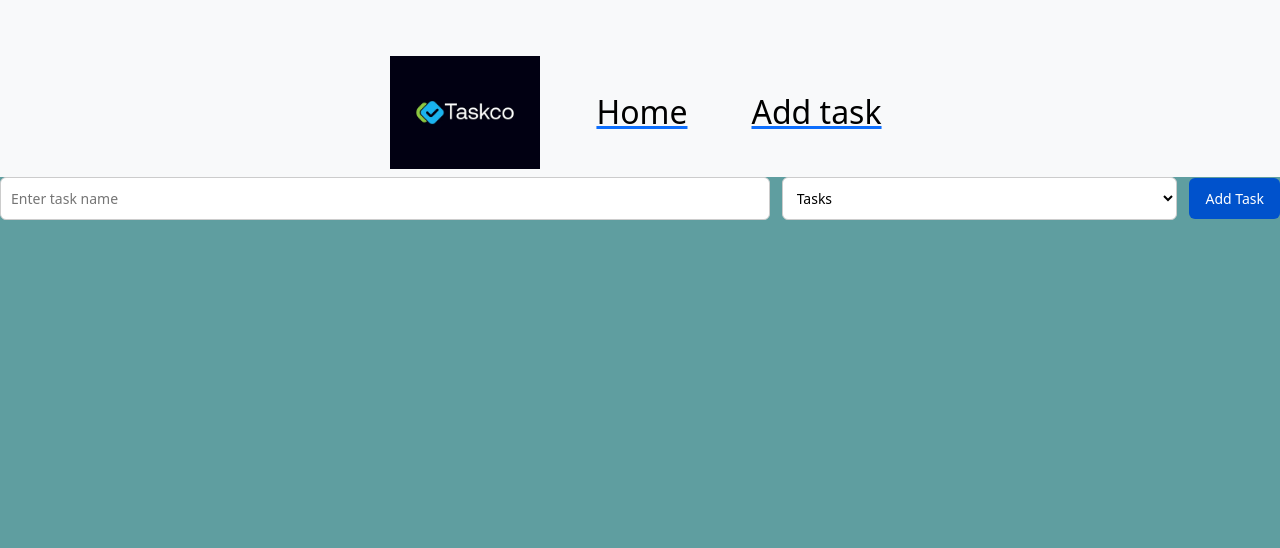
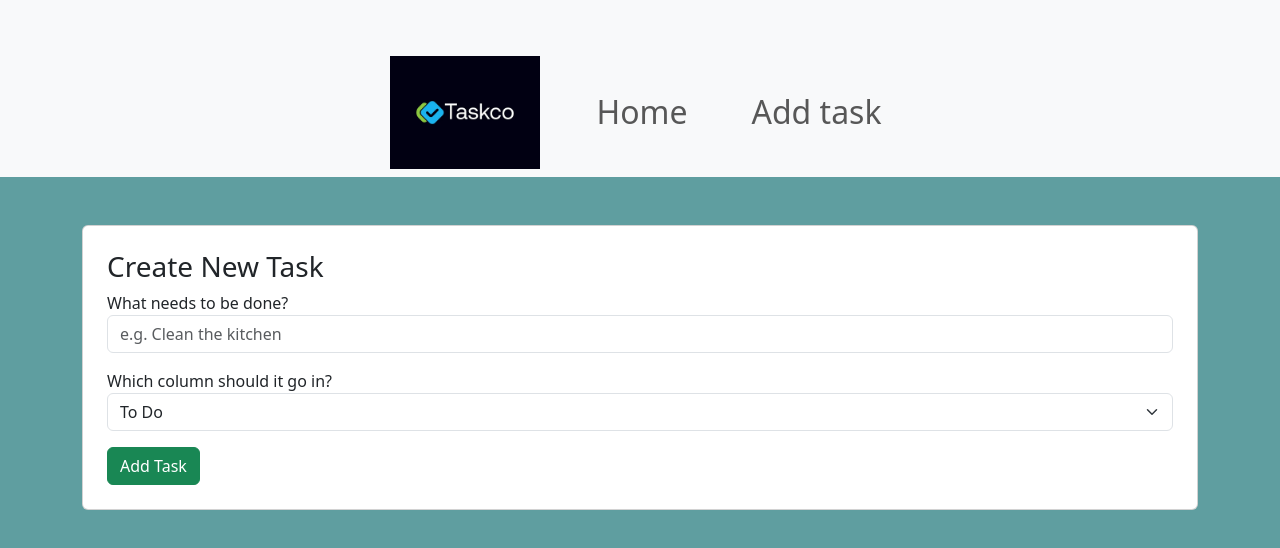
Before and after one commit to akbar98-7/Tasksaddreact, a React (Vite) app: page /addtask in a window 1280 px wide. Shown: the top 548 px of the page. Built offline with nearby package versions, Linux system fonts and the light colour scheme.

Commit message:
recent Updations

```diff
--- a/src/App.css
+++ b/src/App.css
@@ -34,44 +34,3 @@
 .kanban-card:hover {
   transform: translateY(-2px);
 }
-
-.add-task-wrapper {
-  margin-bottom: 20px;
-}
-
-.add-task-form {
-  display: flex;
-  gap: 12px;
-  align-items: center;
-}
-
-.add-task-input {
-  flex: 2;
-  padding: 10px;
-  border-radius: 6px;
-  border: 1px solid #ccc;
-  font-size: 14px;
-}
-
-.add-task-select {
-  flex: 1;
-  padding: 10px;
-  border-radius: 6px;
-  border: 1px solid #ccc;
-  font-size: 14px;
-  background-color: #fff;
-}
-
-.add-task-button {
-  padding: 10px 16px;
-  border-radius: 6px;
-  border: none;
-  background-color: #0052cc;
-  color: white;
-  font-size: 14px;
-  cursor: pointer;
-}
-
-.add-task-button:hover {
-  background-color: #0041a8;
-}
--- a/src/App.jsx
+++ b/src/App.jsx
@@ -1,4 +1,4 @@
-
+import { useState } from 'react'; // 1. Add useState
 import { Route, Routes } from 'react-router-dom'
 import './App.css'
 import Home from './Components/Home'
@@ -10,11 +10,20 @@ import web from './assets/web.jpg'
 function App() {
 
 
+  const [kanbanData, setKanbanData] = useState([
+    { id: 1, title: "To Do", items: [{ id: 1, name: "Design Login Page" }] },
+    { id: 2, title: "Intiation", items: [{ id: 3, name: "API Integration" }] },
+    { id: 3, title: "Planning", items: [] },
+    { id: 4, title: "Executuion", items: [] },
+    { id: 5, title: "Monitor", items: [] },
+    { id: 6, title: "Closure", items: [] },
+    { id: 7, title: "Done", items: [] }
+  ]);
+
+
   return (
     <>
-
       <div>
-
         <nav className="navbar navbar-expand-lg bg-body-tertiary">
 
           <div className="container-fluid ">
@@ -22,22 +31,17 @@ function App() {
             <button className="navbar-toggler" type="button" data-bs-toggle="collapse" data-bs-target="#navbarNav" aria-controls="navbarNav" aria-expanded="false" aria-label="Toggle navigation">
               <span className="navbar-toggler-icon"></span>
             </button>
+
             <div className="collapse navbar-collapse justify-content-center mt-5 gap-5" id="navbarNav">
               <img src={web} alt="" width={150} />
               <ul className="navbar-nav gap-5">
-                <Link to="/">
-                  <li className="nav-item">
-
-                    <a className="nav-link active fs-2" aria-current="page" >Home</a>
-                  </li>
+                <Link to="/" className="nav-link fs-2">
+                  Home
                 </Link>
 
-                <Link to="/addtask">
-                  <li className="nav-item">
-                    <a className="nav-link active fs-2" >Add task</a>
-                  </li>
+                <Link to="/addtask" className="nav-link fs-2">
+                  Add task
                 </Link>
-
               </ul>
             </div>
           </div>
@@ -45,8 +49,8 @@ function App() {
 
         <Routes>
 
-          <Route path="/" element={<Home />} />
-          <Route path="/addtask" element={<AddTask />} />
+          <Route path="/" element={<Home data={kanbanData} />} />
+          <Route path="/addtask" element={<AddTask data={kanbanData} setData={setKanbanData} />} />
 
         </Routes>
       </div>
--- a/src/Components/AddTask.jsx
+++ b/src/Components/AddTask.jsx
@@ -1,54 +1,80 @@
 import React from 'react'
 import { useState } from "react";
+import { useNavigate } from "react-router-dom";
 
-const AddTask = ({ onAddTask }) => {
+const AddTask = ({ data, setData }) => {
 
   const [taskName, setTaskName] = useState("");
-  const [status, setStatus] = useState("Tasks");
+  const [selectedColumnId, setSelectedColumnId] = useState(data[0].id);
 
-  const handleSubmit = (e) => {
-    e.preventDefault();
+  const navigate = useNavigate();
 
-    if (!taskName) return;
+  // 2. A clear function to handle what happens when the button is clicked
+  const handleAddClick = (e) => {
+    e.preventDefault(); // Stop the page from refreshing
 
-    onAddTask({
-      name: taskName,
-      status: status
+    // Validation: Don't add empty tasks
+    const newTask = { id: Date.now(), name: taskName };
+
+    // 2. Logic moved here: Map through the data to find the right column
+    const updatedData = data.map((col) => {
+      if (col.id === parseInt(selectedColumnId)) {
+        return {
+          ...col, //Spread operator being used here to copy the object.
+          items: [...col.items, newTask]
+        };
+      }
+      return col;
     });
 
-    setTaskName("");
-    setStatus("Tasks");
+    // 3. Use the setter function passed from App.jsx
+    setData(updatedData);
+
+    // 4. Go back home
+    navigate("/");
   };
 
   return (
-    <div className="add-task-wrapper">
-      <form className="add-task-form" onSubmit={handleSubmit}>
+    <div className="container mt-5">
+      <div className="card p-4">
+        <h3>Create New Task</h3>
 
+        <form onSubmit={handleAddClick}>
+          {/* INPUT FIELD */}
+          <div className="mb-3">
+            <label>What needs to be done?</label>
             <input
-          className="add-task-input"
               type="text"
-          placeholder="Enter task name"
+              className="form-control"
+              placeholder="e.g. Clean the kitchen"
               value={taskName}
               onChange={(e) => setTaskName(e.target.value)}
             />
+          </div>
 
+          {/* DROP-DOWN SELECT */}
+          <div className="mb-3">
+            <label>Which column should it go in?</label>
             <select
-          className="add-task-select"
-          value={status}
-          onChange={(e) => setStatus(e.target.value)}
+              className="form-select"
+              value={selectedColumnId}
+              onChange={(e) => setSelectedColumnId(e.target.value)}
             >
-          <option>Tasks</option>
-          <option>In Process</option>
-          <option>Completed </option>
+              {data.map((col) => (
+                <option key={col.id} value={col.id}>
+                  {col.title}
+                </option>
+              ))}
             </select>
+          </div>
 
-        <button className="add-task-button" type="submit">
+          <button type="submit" className="btn btn-success">
             Add Task
           </button>
-
         </form>
       </div>
-  )
-}
+    </div>
+  );
+};
 
 export default AddTask
--- a/src/Components/Home.jsx
+++ b/src/Components/Home.jsx
@@ -1,52 +1,34 @@
-
 import React from "react";
 import "../App.css";
-import { useState } from "react";
-import AddTask from './AddTask';
+
 
 const Card = ({ title }) => (
   <div className="kanban-card">{title}</div>
 );
 
-const Home = () => {
-  const [kanbanData, setKanbanData] = useState([
-    { id: 1, title: "Tasks", items: [] },
-    { id: 2, title: "In Process", items: [] },
-    { id: 3, title: "Completed", items: [] }
-  ]);
+const Home = ({data}) => {
 
-  const handleAddTask = (task) => {
-    setKanbanData(prev =>
-      prev.map(column =>
-        column.title === task.status
-          ? {
-            ...column,
-            items: [
-              ...column.items,
-              { id: Date.now(), name: task.name }
-            ]
-          }
-          : column
-      )
-    );
-  };
+
+
 
   return (
-    <div className="kanban-container">
+      <div className="kanban-container">
+      <div className="kanban-row">
 
-      <AddTask onAddTask={handleAddTask} />
+        {data.map((column) => (
+          <div className="kanban-column" key={column.id}>
 
+            <h3 className="kanban-column-title">
+              {column.title}
+            </h3>
 
-      <div className="kanban-row">
-        {kanbanData.map(column => (
-          <div className="kanban-column" key={column.id}>
-            <h3 className="kanban-column-title">{column.title}</h3>
-
-            {column.items.map(item => (
+            {column.items.map((item) => (
               <Card key={item.id} title={item.name} />
             ))}
+
           </div>
         ))}
+
       </div>
     </div>
   );
```
Also changed, not shown: src/main.jsx (line endings or trailing spaces). Lines whose indentation alone changed are shown as unchanged.
